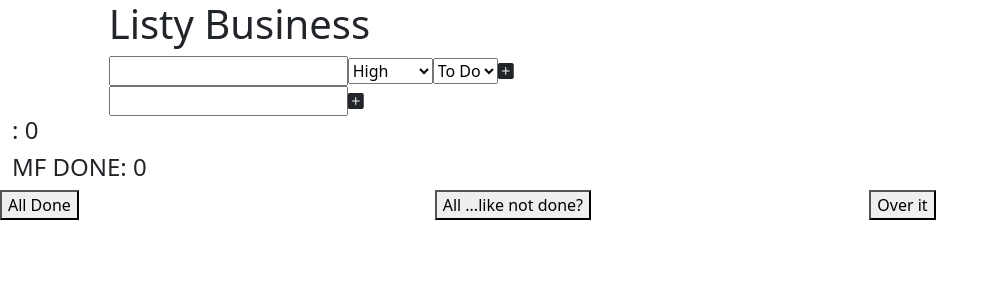
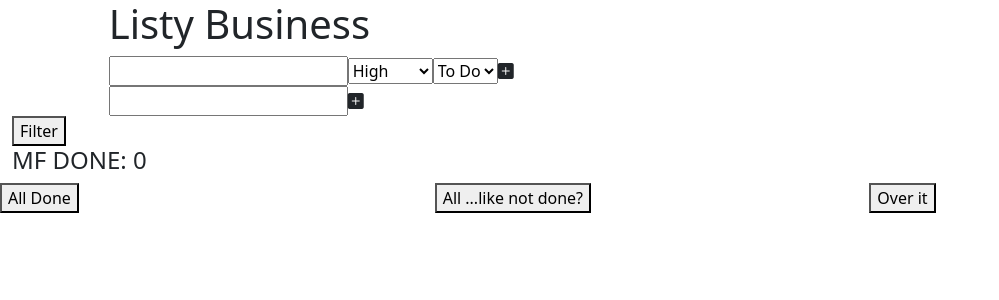
Before and after one commit to tkcthulhu/listy-business, a React (Create React App) app in the folder app/: page / in a window 1280 px wide. Shown: the top 300 px of the page, without its empty margins (0-999 px from the left). Built offline with nearby package versions, Linux system fonts and the light colour scheme.

Commit message:
SO CLOSE

```diff
--- a/app/src/Lists.jsx
+++ b/app/src/Lists.jsx
@@ -2,26 +2,26 @@ import React from "react"
 
 export function SetList(props) {
 
-    function SetLocalStorage(list) {
+    function setLocalStorage(list) {
         localStorage.setItem('LIST', JSON.stringify(list))
     }
 
     function setToActive(list, item) {
         list[item].status = false
         props.SetToDoItem(list)
-        SetLocalStorage(list)
+        setLocalStorage(list)
     }
 
     function setToInactive(list, item) {
         list[item].status = true
         props.SetToDoItem(list)
-        SetLocalStorage(list)
+        setLocalStorage(list)
     }
 
     function deleteItem(id) {
         let remaining = props.ToDoItem.filter(item => item.id !== id)
         props.SetToDoItem(remaining)
-        SetLocalStorage(remaining)
+        setLocalStorage(remaining)
     }
 
     let activeItems = [];
@@ -33,7 +33,6 @@ export function SetList(props) {
     function filterActive() {
         for (let i = 0; i < currentList.length; i++) {
             if (currentList[i].status === true) {
-
                 activeItems.push(currentList[i])
             }
         } return activeItems
@@ -57,27 +56,28 @@ export function SetList(props) {
         } return inactiveItems
     }
 
-    function buildList(items) {
+    function buildList() {
 
         let listName = ''
 
         let thisList = []
 
-        for (let i = 0; i < items.length; i++) {
+        for (let i = 0; i < activeItems.length; i++) {
 
             thisList.push(
-                <div className="row-10 justify-constent-center" id={items[i].list + i} key={items[i].list + i}>
+                <div className="row-10 justify-constent-center" id={activeItems[i].list + i} key={activeItems[i].list + i}>
                     <div className="col-6 d-flex">
-                        {items[i].input}
+                        {activeItems[i].input}
                     </div>
                     <div className='col-2'>
-                        <i className="bi bi-check-circle-fill align-self-end" onClick={() => setToActive(items, i)}></i>
-                        <i className="bi bi-x-circle-fill align-self-end" onClick={() => deleteItem(items[i].id)}></i>
+                        <i className="bi bi-check-circle-fill align-self-end" onClick={() => setToActive(activeItems, i)}></i>
+                        <i className="bi bi-x-circle-fill align-self-end" onClick={() => deleteItem(activeItems[i].id)}></i>
                     </div>
                 </div>
             )
 
-            listName = items[0].list
+            listName = activeItems[0].list
+
         }
 
         return(
@@ -91,10 +91,74 @@ export function SetList(props) {
 
     }
 
+    function buildUserLists() {
+
+        let lists = [...props.newList]
+
+        let listName = ''
+
+        let thisList = []
+
+        let userLists = []
+
+        for (let i = 0; i < lists.length; i++) {
+
+            let items = lists[i].listItems
+
+            for (let i = 0; i < items.length; i++) {
+
+                thisList.push(
+                    <div className="row-10 justify-constent-center" id={items[i].list + i} key={items[i].list + i}>
+                        <div className="col-6 d-flex">
+                            {items[i].input}
+                        </div>
+                        <div className='col-2'>
+                            <i className="bi bi-check-circle-fill align-self-end" onClick={() => setToActive(items, i)}></i>
+                            <i className="bi bi-x-circle-fill align-self-end" onClick={() => deleteItem(items[i].id)}></i>
+                        </div>
+                    </div>
+                )
+
+                listName = items[0].list
+
+            }
+
+            userLists.push(
+                <>
+                    <h4>
+                        {listName} : {thisList.length}
+                    </h4>
+                    {thisList}
+                </>
+                )
+        }
+
+        return(
+            <>
+            {userLists}
+            </>
+        )
+    }
+
+    function filterItems() {
+
+        let lists = [...props.newList]
+
+        for (let i = 0; i < lists.length; i++) {
+            lists[i].listItems = activeItems.filter(x => x.list === lists[i].input)
+            props.setNewList(lists)
+        }
+
+    }
+
+    filterActive();
+
     return(
         <>
             <div className="container-fluid">
-                {buildList(filterActive())}
+                <button onClick={() => {filterItems()}}>Filter</button>
+                {/* {buildList(activeItems)} */}
+                {buildUserLists()}
                 <h4>MF DONE: {inactiveItems.length}</h4>
                 {filterInactive()}
             </div>
--- a/app/src/index.jsx
+++ b/app/src/index.jsx
@@ -8,7 +8,7 @@ import 'bootstrap/dist/js/bootstrap.js';
 
 const root = ReactDOM.createRoot(document.getElementById('root'));
 root.render(
-    <StrictMode>
+    // <StrictMode>
         <App />
-    </StrictMode>
+    /* </StrictMode> */
 );
```
